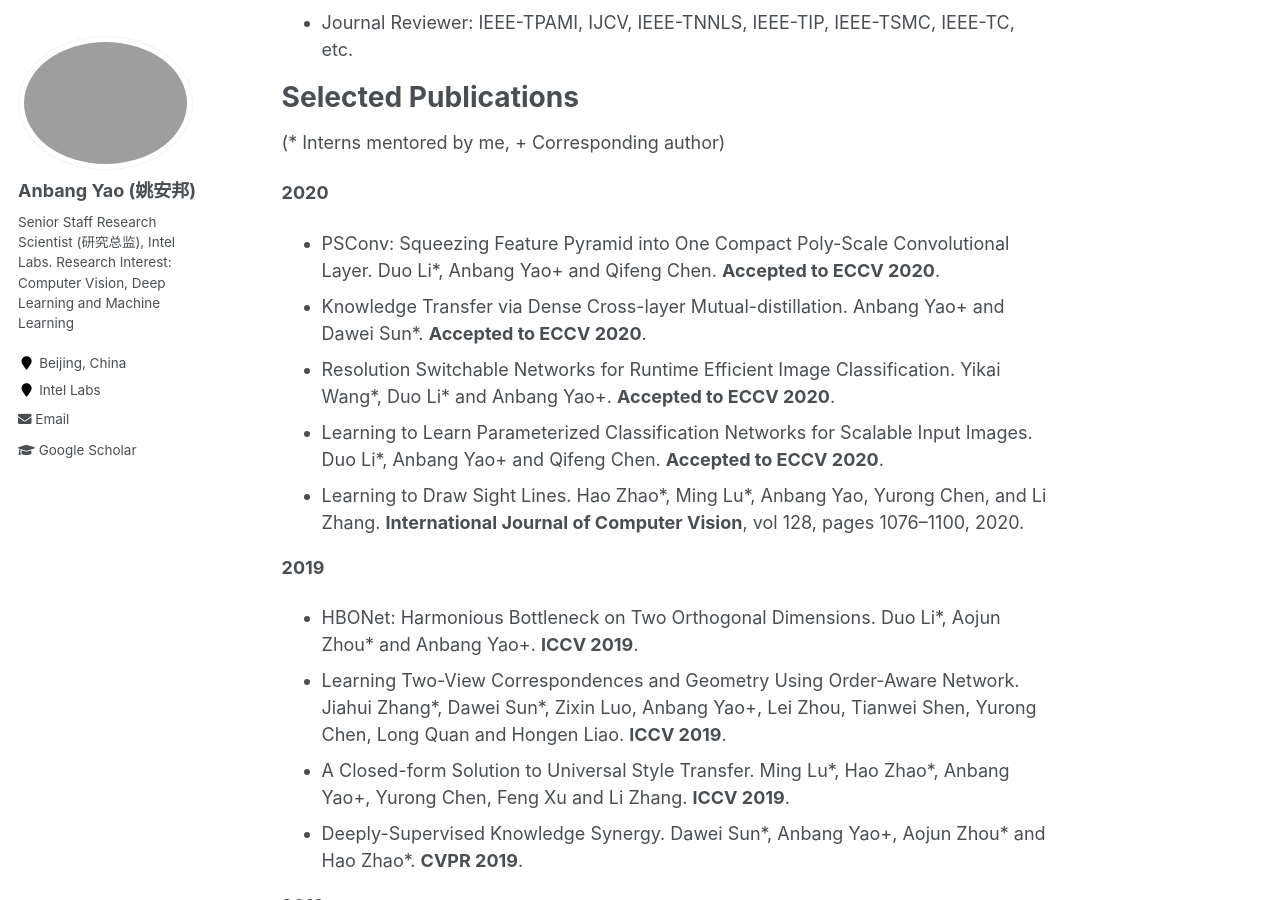
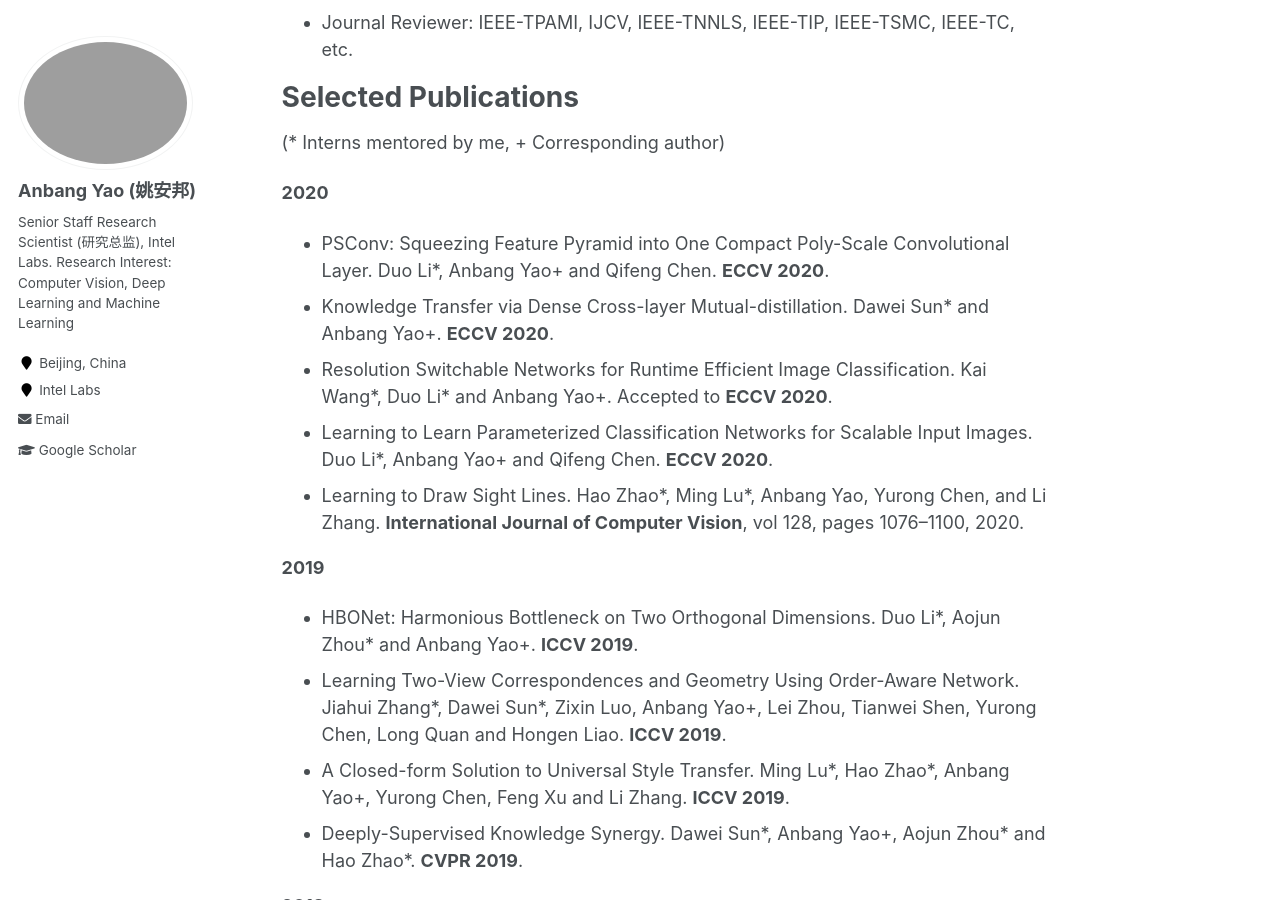
Before and after one commit to YaoAnbang/YaoAnbang.github.io, a Jekyll site: the page built from _pages/about.md, in a window 1280 px wide and 900 px high, scrolled down 1380 px. Built offline with Jekyll 4.4.1, drawn with Linux system fonts in a browser that asks for light colours.

Commit message:
Update about.md

```diff
--- a/_pages/about.md
+++ b/_pages/about.md
@@ -41,10 +41,10 @@ Selected Publications
 
 **2020**
 
-+ PSConv: Squeezing Feature Pyramid into One Compact Poly-Scale Convolutional Layer. Duo Li\*, Anbang Yao+ and Qifeng Chen. **Accepted to ECCV 2020**.
-+ Knowledge Transfer via Dense Cross-layer Mutual-distillation. Anbang Yao+ and Dawei Sun\*. **Accepted to ECCV 2020**.
-+ Resolution Switchable Networks for Runtime Efficient Image Classification. Yikai Wang\*, Duo Li\* and Anbang Yao+. **Accepted to ECCV 2020**.
-+ Learning to Learn Parameterized Classification Networks for Scalable Input Images. Duo Li\*, Anbang Yao+ and Qifeng Chen. **Accepted to ECCV 2020**.
++ PSConv: Squeezing Feature Pyramid into One Compact Poly-Scale Convolutional Layer. Duo Li\*, Anbang Yao+ and Qifeng Chen. **ECCV 2020**.
++ Knowledge Transfer via Dense Cross-layer Mutual-distillation. Dawei Sun\* and Anbang Yao+. **ECCV 2020**.
++ Resolution Switchable Networks for Runtime Efficient Image Classification. Kai Wang\*, Duo Li\* and Anbang Yao+. Accepted to **ECCV 2020**.
++ Learning to Learn Parameterized Classification Networks for Scalable Input Images. Duo Li\*, Anbang Yao+ and Qifeng Chen. **ECCV 2020**.
 + Learning to Draw Sight Lines. Hao Zhao\*, Ming Lu\*, Anbang Yao, Yurong Chen, and Li Zhang. **International Journal of Computer Vision**,  vol 128, pages 1076–1100, 2020.
 
 **2019**
```
